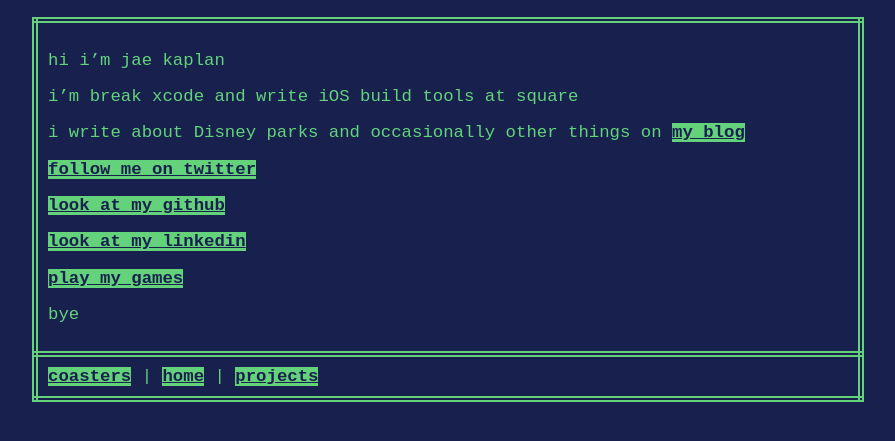
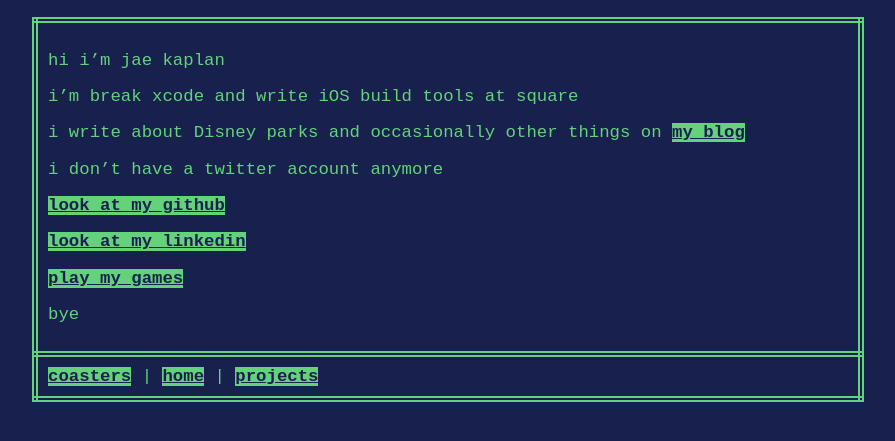
Before and after one commit to jkap/jkap-crimeteam, a Jekyll site: the page built from index.md, in a window 1280 px wide. Shown: the top 441 px of the page, without its empty margins (192-1087 px from the left). Built offline with Jekyll 4.4.1, drawn with Linux system fonts in a browser that asks for light colours.

Commit message:
removed twitter link

```diff
--- a/index.md
+++ b/index.md
@@ -9,7 +9,7 @@ i'm break xcode and write iOS build tools at square
 
 i write about Disney parks and occasionally other things on [my blog](https://blog.jkap.io)
 
-[follow me on twitter](https://twitter.com/jkap)
+i don't have a twitter account anymore
 
 [look at my github](https://github.com/jkap)
 
```
